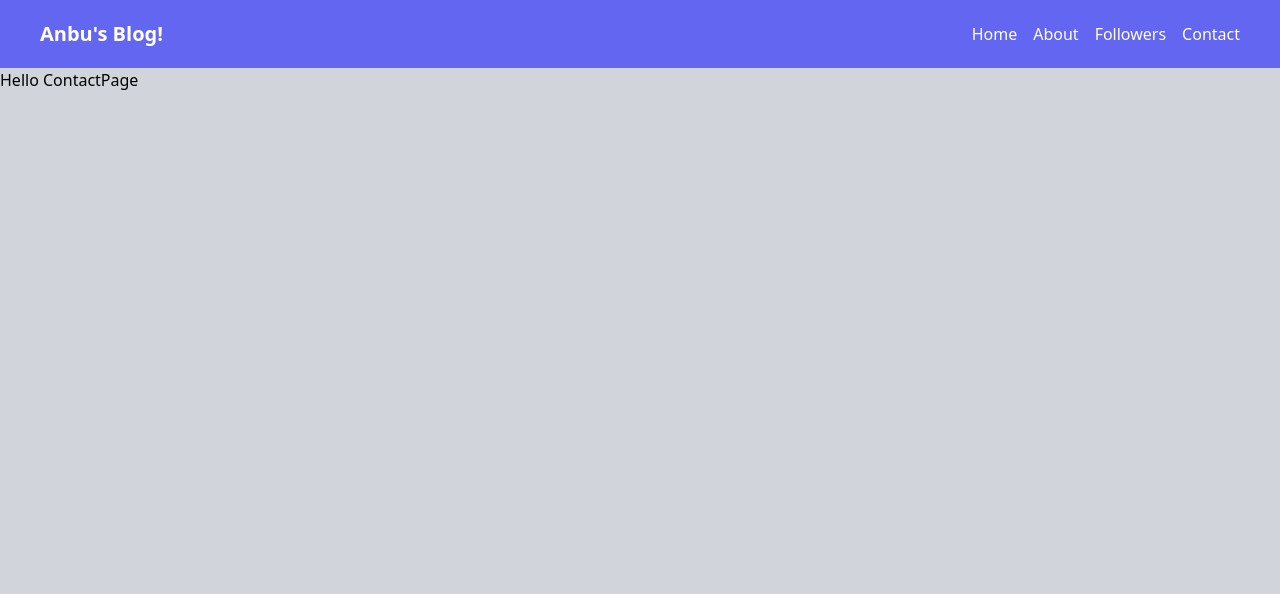
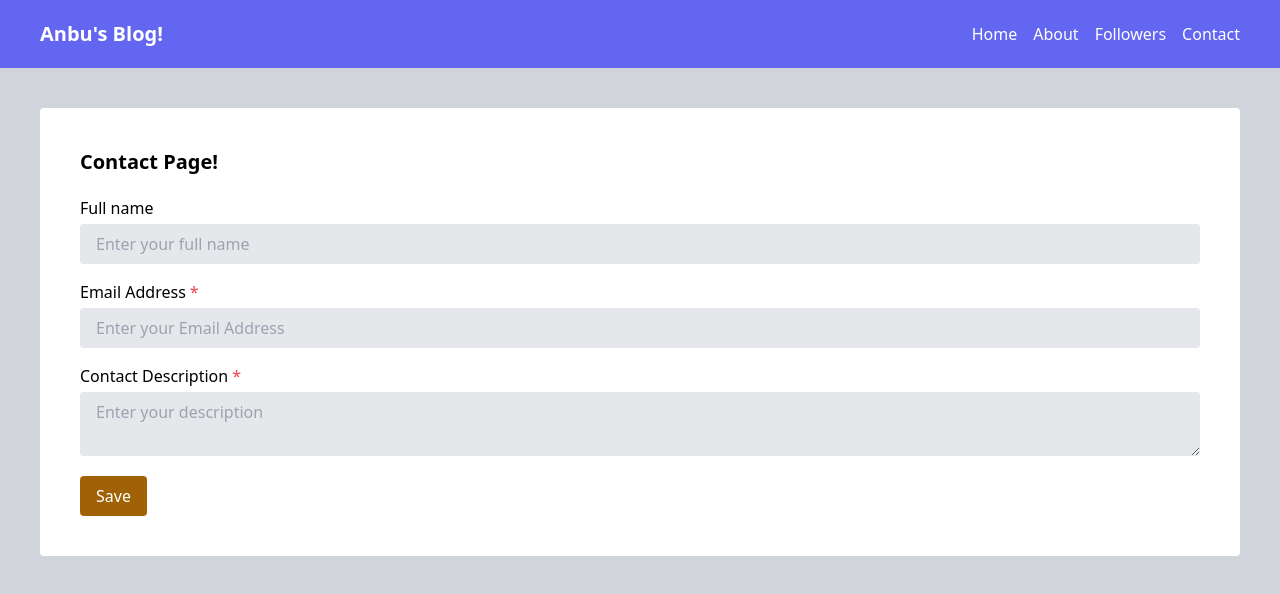
Before and after one commit to anburocky3/react-js-interns, a React (Vite) app: page /contact in a window 1280 px wide. Shown: the top 594 px of the page. Built offline with nearby package versions, Linux system fonts and the light colour scheme.

Commit message:
added components and contact page

```diff
--- a/package.json
+++ b/package.json
@@ -12,6 +12,7 @@
   "dependencies": {
     "react": "^18.2.0",
     "react-dom": "^18.2.0",
+    "react-hook-form": "^7.50.1",
     "react-router-dom": "^6.21.3"
   },
   "devDependencies": {
--- /dev/null
+++ b/src/components/buttons/FormButton.jsx
@@ -0,0 +1,15 @@
+import PropTypes from "prop-types";
+
+const FormButton = ({ text }) => {
+  return (
+    <button className="px-4 py-2 rounded bg-yellow-700 text-white hover:bg-yellow-800">
+      {text}
+    </button>
+  );
+};
+
+FormButton.propTypes = {
+  text: PropTypes.string,
+};
+
+export default FormButton;
--- /dev/null
+++ b/src/components/forms/FormInput.jsx
@@ -0,0 +1,40 @@
+import PropTypes from "prop-types";
+
+const FormInput = ({
+  name,
+  label,
+  placeholder,
+  value,
+  handleOnChange,
+  required,
+}) => {
+  return (
+    <div>
+      <label htmlFor={name} className="block mb-1">
+        {label}
+        {required ? <span className="text-red-500 ml-1">*</span> : ""}
+      </label>
+      <input
+        id={name}
+        name={name}
+        type="text"
+        placeholder={placeholder}
+        value={value}
+        onChange={handleOnChange}
+        className="px-4 py-2 rounded bg-gray-200 block w-full outline-none"
+        required={required}
+      />
+    </div>
+  );
+};
+
+FormInput.propTypes = {
+  name: PropTypes.string,
+  label: PropTypes.string,
+  value: PropTypes.string,
+  placeholder: PropTypes.string,
+  handleOnChange: PropTypes.func,
+  required: PropTypes.bool,
+};
+
+export default FormInput;
--- /dev/null
+++ b/src/components/forms/FormTextArea.jsx
@@ -0,0 +1,39 @@
+import PropTypes from "prop-types";
+
+const FormTextArea = ({
+  name,
+  label,
+  placeholder,
+  value,
+  handleOnChange,
+  required,
+}) => {
+  return (
+    <div>
+      <label htmlFor={name} className="block mb-1">
+        {label}
+        {required ? <span className="text-red-500 ml-1">*</span> : ""}
+      </label>
+      <textarea
+        id={name}
+        name={name}
+        placeholder={placeholder}
+        value={value}
+        onChange={handleOnChange}
+        className="px-4 py-2 rounded bg-gray-200 block w-full outline-none"
+        required={required}
+      ></textarea>
+    </div>
+  );
+};
+
+FormTextArea.propTypes = {
+  name: PropTypes.string,
+  label: PropTypes.string,
+  value: PropTypes.string,
+  placeholder: PropTypes.string,
+  handleOnChange: PropTypes.func,
+  required: PropTypes.bool,
+};
+
+export default FormTextArea;
--- a/src/pages/ContactPage.jsx
+++ b/src/pages/ContactPage.jsx
@@ -1,5 +1,96 @@
+import { useState } from "react";
+import FormButton from "../components/buttons/FormButton";
+import FormInput from "../components/forms/FormInput";
+import FormTextArea from "../components/forms/FormTextArea";
+
 const ContactPage = () => {
-    return <h1>Hello ContactPage</h1>
-}
+  const [form, setForm] = useState({
+    fullName: "",
+    emailAddress: "",
+    desc: "",
+  });
 
-export default ContactPage
+  const [formError, setFormError] = useState({
+    fullName: null,
+    emailAddress: null,
+    desc: null,
+  });
+
+  const handleInputs = (e) => {
+    const { name, value } = e.target;
+
+    if (name === "fullName") {
+      // do the fullName validation here.
+      if (value.length < 4) {
+        setFormError((prev) => ({
+          ...prev,
+          fullName: "FullName validation failed!",
+        }));
+      } else {
+        setFormError((prev) => ({
+          ...prev,
+          fullName: "",
+        }));
+      }
+    }
+
+    setForm((prevValues) => ({
+      ...prevValues,
+      [name]: value,
+    }));
+  };
+
+  const submitFormToServer = (e) => {
+    e.preventDefault();
+
+    // Do the javascript validations!
+    console.log(form);
+    alert("Form submitted, successfully!");
+  };
+
+  return (
+    <div className="m-10">
+      <div className="bg-white p-10 rounded">
+        <h4 className="font-semibold text-xl">Contact Page!</h4>
+
+        <form action="" onSubmit={submitFormToServer}>
+          <div className="space-y-4 my-5">
+            <FormInput
+              name="fullName"
+              label="Full name"
+              placeholder="Enter your full name"
+              value={form.fullName}
+              handleOnChange={handleInputs}
+            />
+            {formError.fullName ? (
+              <small className="text-red-500">{formError.fullName}</small>
+            ) : (
+              ""
+            )}
+            <FormInput
+              name="emailAddress"
+              label="Email Address"
+              placeholder="Enter your Email Address"
+              value={form.email}
+              handleOnChange={handleInputs}
+              required
+            />
+            <FormTextArea
+              name="desc"
+              label="Contact Description"
+              placeholder="Enter your description"
+              value={form.desc}
+              handleOnChange={handleInputs}
+              required
+            />
+          </div>
+          <div>
+            <FormButton text={"Save"} />
+          </div>
+        </form>
+      </div>
+    </div>
+  );
+};
+
+export default ContactPage;
```
Also changed, not shown: 1 other file (tests, documents, lock files or other folders).
